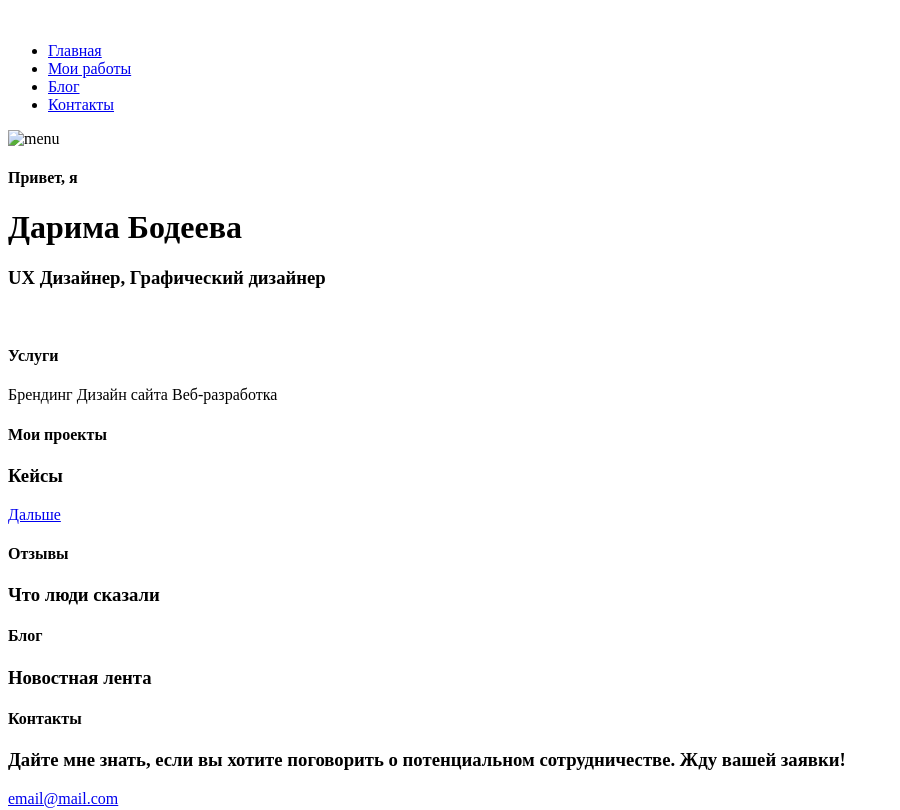
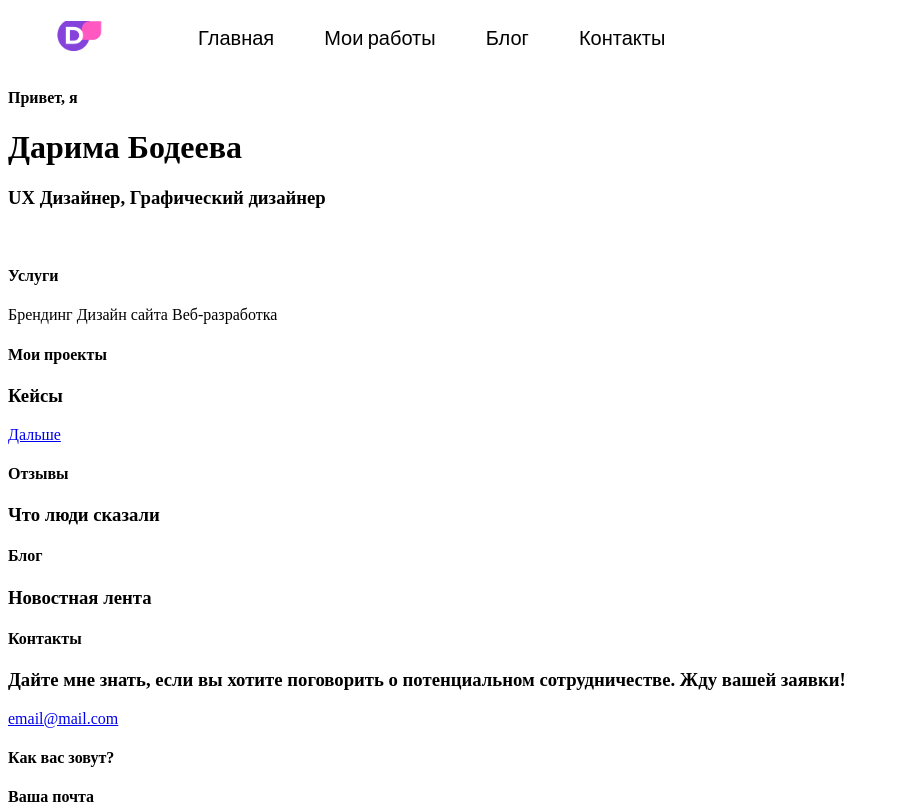
Before and after one commit to pufikpufik/portfoli, a plain HTML site: page index.html in a window 1280 px wide. Shown: the top 810 px of the page, without its empty margins (0-900 px from the left). Drawn offline with Linux system fonts and the light colour scheme; files that its build step writes are made by us from their sources.

Commit message:
верстка

```diff
--- a/index.html
+++ b/index.html
@@ -4,27 +4,34 @@
     <meta charset="UTF-8">
     <meta name="viewport" content="width=device-width,initial-scale=1">
     <title>Портфолио</title>
-    <link rel="stylesheet" href="/assets/styles/main.css">
+    <link rel="stylesheet" href="main.css">
+    <link rel="preconnect" href="https://fonts.googleapis.com">
+<link rel="preconnect" href="https://fonts.gstatic.com" crossorigin>
+<link href="https://fonts.googleapis.com/css2?family=Red+Hat+Display:wght@300&display=swap" rel="stylesheet">
   </head>
   <body>
     <header>
         <div class="logo">
-                <img src="img/logo.png" alt="">
+                <img src="logo.png" alt="" >
         </div>
-        <ul>
-            <li><a href="#">Главная</a></li>
-            <li><a href="#">Мои работы</a></li>
-            <li><a href="#">Блог</a></li>
-            <li><a href="#">Контакты</a></li>
+        <ul class="nav-menu">
+            <li class="menu-item"><a href="#">Главная</a></li>
+            <li class="menu-item"><a href="#">Мои работы</a></li>
+            <li class="menu-item"><a href="#">Блог</a></li>
+            <li class="menu-item"><a href="#">Контакты</a></li>
         </ul>
-            <div> <img src="" alt="menu"> </div>
+
+
     </header>
 <div>
+
     <h4>Привет, я </h4>
     <h1>Дарима Бодеева</h1>
     <h3>UX Дизайнер, Графический дизайнер</h3>
+
         <img src="" alt="">
 </div>
+
 <div class=" services">
 <h4>Услуги</h4>
 <div class=" services_lt">
--- a/main.css
+++ b/main.css
@@ -0,0 +1,28 @@
+
+header {
+    display: flex;
+    align-items: center;
+    padding: 1px 25px;
+
+  }
+  .logo img{
+    width: 100px;
+    height: 30px;
+    object-fit: cover;
+
+  }
+  .nav-menu {
+    display: flex;
+    flex-direction: row;
+    list-style-type: none;
+  }
+.menu-item > a {
+    text-decoration: none;
+    color: rgb(0, 0, 0);
+    font-size: 20px;
+    font-family: 'Red Hat Display', sans-serif;
+    font-style: normal;
+    font-weight: 500;
+    line-height: 26px;
+    padding: 1px 25px;
+  }
```
Also changed, not shown: logo.PNG (added). Lines whose indentation alone changed are shown as unchanged.
